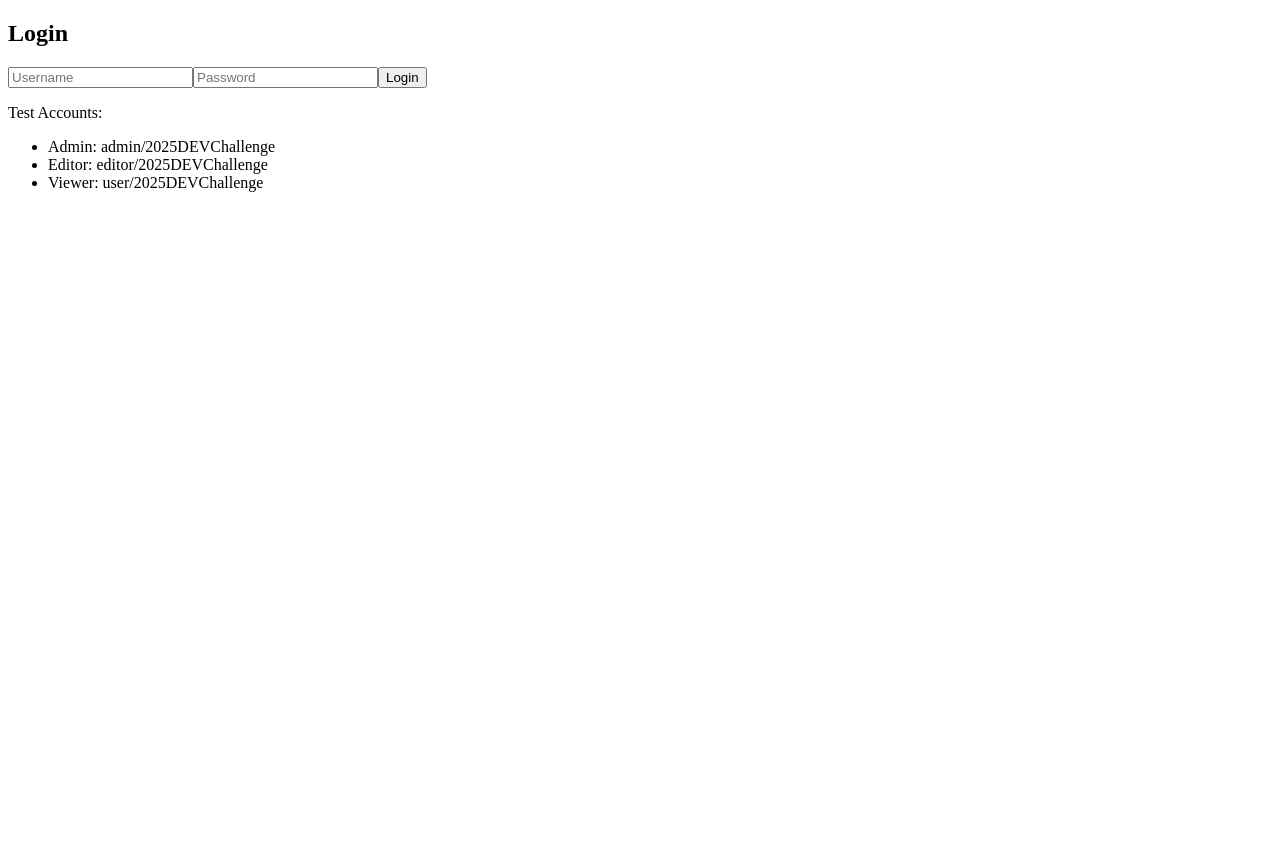
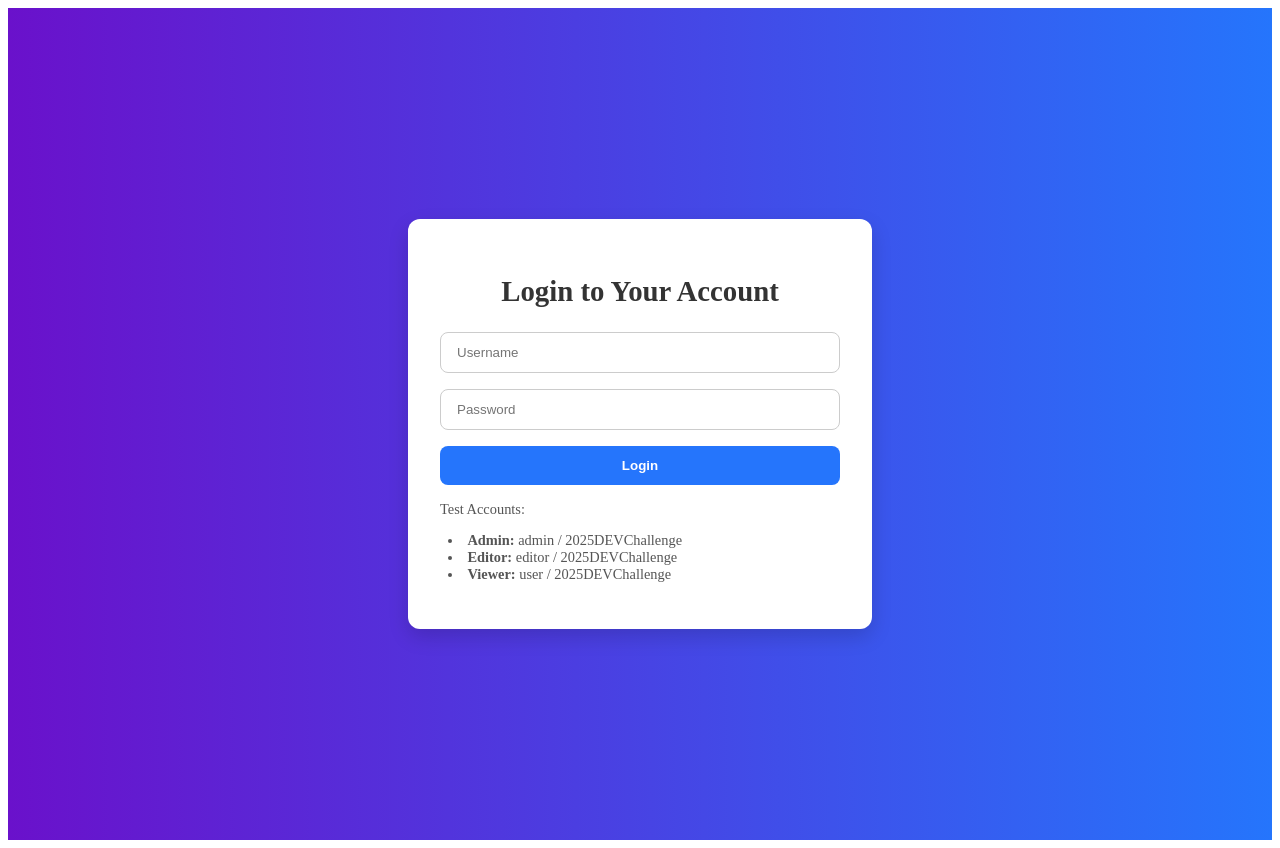
Before and after one commit to NahidaAnjum/TrailerTime, a React (Create React App) app in the folder frontend/: page /login in a window 1280 px wide. Before the commit the page ends 800 px from the top, so only its background shows below. Built offline with nearby package versions, Linux system fonts and the light colour scheme; no server answers.

Commit message:
improved login css styling

```diff
--- a/frontend/src/pages/Login.js
+++ b/frontend/src/pages/Login.js
@@ -1,6 +1,7 @@
 import { useState, useContext, useEffect } from 'react';
 import { useLocation, useNavigate } from 'react-router-dom';
 import AuthContext from '../contexts/AuthContext';
+import '../styles/Login.css';
 
 export default function Login() {
   const [username, setUsername] = useState('');
@@ -10,7 +11,6 @@ export default function Login() {
   const navigate = useNavigate();
   const location = useLocation();
 
-  // Redirect if already logged in
   useEffect(() => {
     if (user) {
       navigate(location.state?.from || '/', { replace: true });
@@ -21,7 +21,6 @@ export default function Login() {
     e.preventDefault();
     try {
       await login(username, password);
-      // Navigate to previous location or home
       navigate(location.state?.from || '/', { replace: true });
     } catch (err) {
       setError(err.toString());
@@ -29,10 +28,13 @@ export default function Login() {
   };
 
   return (
-    <div className="login-container">
-      <h2>Login</h2>
+      <div className="login-wrapper">
+        <div className="login-card">
+          <h2 className="login-title">Login to Your Account</h2>
+
           {error && <div className="error-message">{error}</div>}
-      <form onSubmit={handleSubmit}>
+
+          <form onSubmit={handleSubmit} className="login-form">
             <input
                 type="text"
                 placeholder="Username"
@@ -40,6 +42,7 @@ export default function Login() {
                 onChange={(e) => setUsername(e.target.value)}
                 required
             />
+
             <input
                 type="password"
                 placeholder="Password"
@@ -47,15 +50,18 @@ export default function Login() {
                 onChange={(e) => setPassword(e.target.value)}
                 required
             />
+
             <button type="submit">Login</button>
           </form>
+
           <div className="test-credentials">
             <p>Test Accounts:</p>
             <ul>
-          <li>Admin: admin/2025DEVChallenge</li>
-          <li>Editor: editor/2025DEVChallenge</li>
-          <li>Viewer: user/2025DEVChallenge</li>
+              <li><strong>Admin:</strong> admin / 2025DEVChallenge</li>
+              <li><strong>Editor:</strong> editor / 2025DEVChallenge</li>
+              <li><strong>Viewer:</strong> user / 2025DEVChallenge</li>
             </ul>
+          </div>
         </div>
       </div>
   );
--- /dev/null
+++ b/frontend/src/styles/Login.css
@@ -0,0 +1,77 @@
+.login-wrapper {
+    min-height: 100vh;
+    display: flex;
+    align-items: center;
+    justify-content: center;
+    background: linear-gradient(to right, #6a11cb, #2575fc);
+    padding: 1rem;
+}
+
+.login-card {
+    background-color: #ffffff;
+    box-shadow: 0 8px 20px rgba(0, 0, 0, 0.15);
+    border-radius: 12px;
+    width: 100%;
+    max-width: 400px;
+    padding: 2rem;
+}
+
+.login-title {
+    font-size: 1.8rem;
+    font-weight: bold;
+    color: #333;
+    text-align: center;
+    margin-bottom: 1.5rem;
+}
+
+.login-form input {
+    width: 100%;
+    padding: 0.75rem 1rem;
+    margin-bottom: 1rem;
+    border: 1px solid #ccc;
+    border-radius: 8px;
+    box-sizing: border-box;
+    outline: none;
+}
+
+.login-form input:focus {
+    border-color: #2575fc;
+    box-shadow: 0 0 4px rgba(37, 117, 252, 0.5);
+}
+
+.login-form button {
+    width: 100%;
+    padding: 0.75rem;
+    background-color: #2575fc;
+    color: white;
+    font-weight: bold;
+    border: none;
+    border-radius: 8px;
+    cursor: pointer;
+    transition: background-color 0.3s ease;
+}
+
+.login-form button:hover {
+    background-color: #1a58c7;
+}
+
+.error-message {
+    background-color: #ffebee;
+    color: #c62828;
+    border: 1px solid #ef9a9a;
+    border-radius: 8px;
+    padding: 0.75rem;
+    text-align: center;
+    margin-bottom: 1rem;
+}
+
+.test-credentials {
+    margin-top: 1rem;
+    color: #555;
+    font-size: 0.9rem;
+}
+
+.test-credentials ul {
+    list-style: disc inside;
+    padding-left: 0.5rem;
+}
```
Lines whose indentation alone changed are shown as unchanged.
